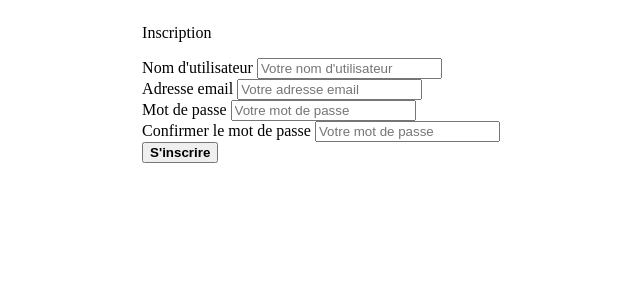
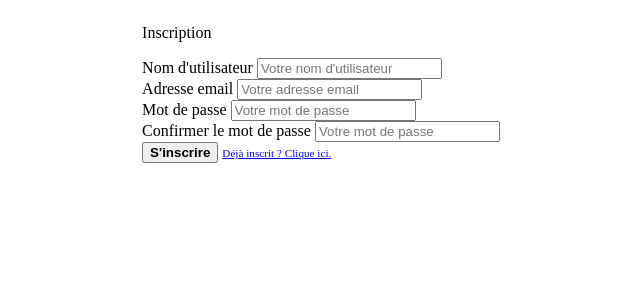
Before and after one commit to snitch-mc/Snitch, a PHP site: page /register.php in a window 1280 px wide. Shown: the top 300 px of the page, without its empty margins (319-959 px from the left). Run offline with PHP 8.4, Linux system fonts and the light colour scheme.

Commit message:
Added link if registered/not registered

```diff
--- a/Views/users/login.php
+++ b/Views/users/login.php
@@ -23,6 +23,8 @@ $description = "Page de connexion.";
                 </div>
             </div>
             <button class="log-reg-submit" type="submit"><strong>Se connecter</strong></button>
+            <a href="/users/register" style="font-size: 0.7rem; margin-top: 50px">Pas encore inscrit ? Clique ici.</a>
         </div>
+
     </form>
 </div>
--- a/Views/users/register.php
+++ b/Views/users/register.php
@@ -31,6 +31,7 @@ $description = "Page d'inscription.";
                 </div>
             </div>
             <button class="log-reg-submit" type="submit"><strong>S'inscrire</strong></button>
+            <a href="/users/login" style="font-size: 0.7rem; margin-top: 50px">Déjà inscrit ? Clique ici.</a>
         </div>
     </form>
 </div>
```
